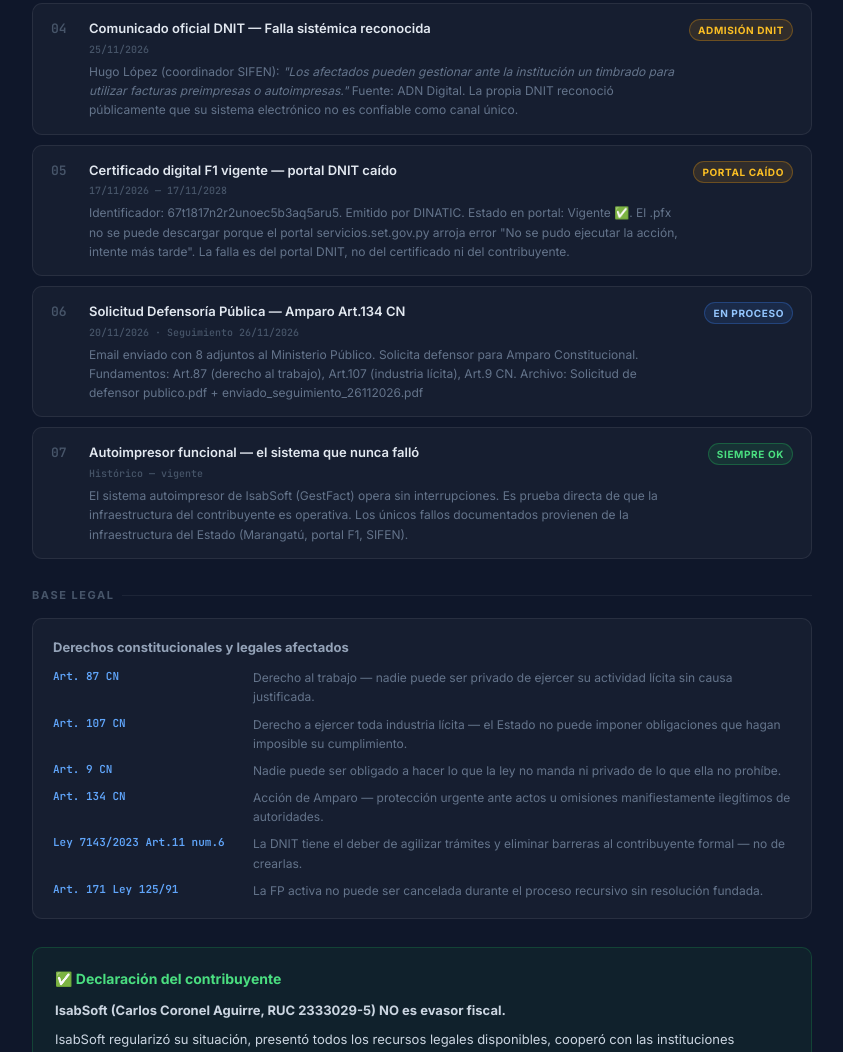
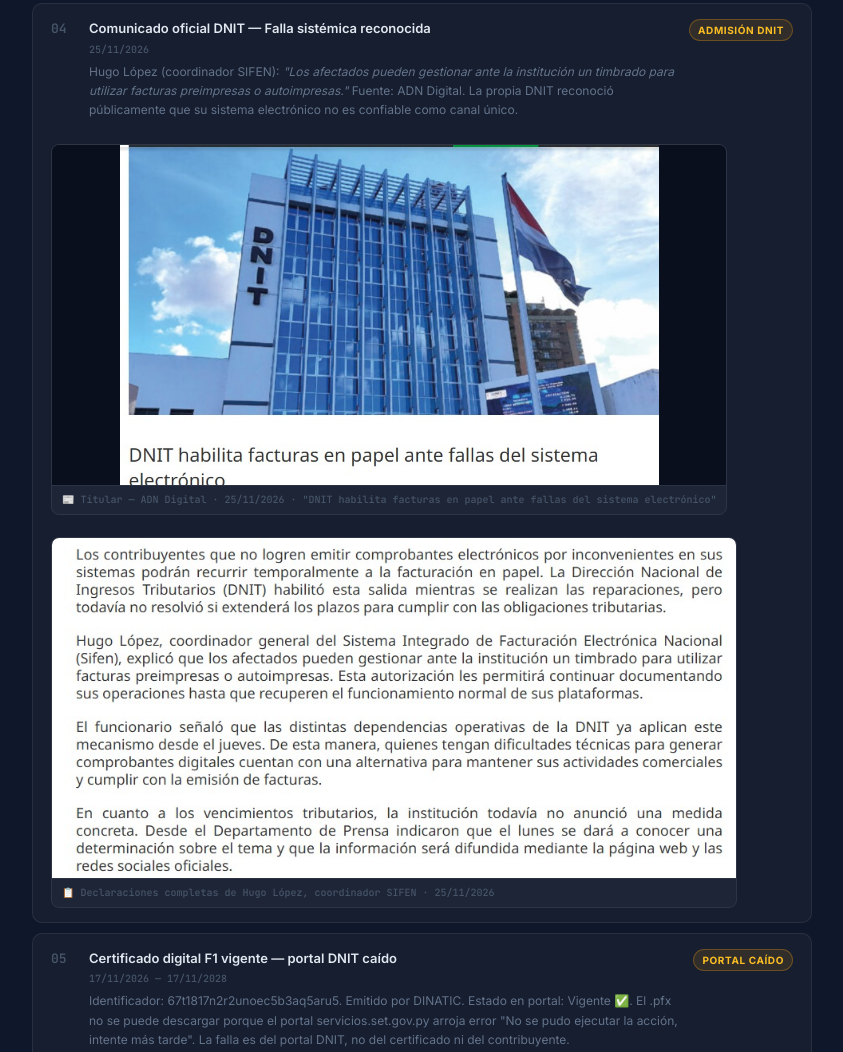
Before and after one commit to carcoragu/gestfact-demo, a plain HTML site: page evidencia-dnit.html in a window 1280 px wide. Shown: the part 2009-3061 px from the top of the page, without its empty margins (218-1061 px from the left). Drawn offline with Linux system fonts and the light colour scheme.

Commit message:
Agregar imágenes de evidencia DNIT a página pública

```diff
--- a/evidencia-dnit.html
+++ b/evidencia-dnit.html
@@ -206,6 +206,27 @@ a:hover { text-decoration: underline; }
   margin-bottom: 4px;
 }
 .ev-desc { font-size: 12px; color: #64748b; }
+.ev-img {
+  margin-top: 10px;
+  border-radius: 8px;
+  overflow: hidden;
+  border: 1px solid rgba(255,255,255,0.1);
+}
+.ev-img img {
+  width: 100%;
+  display: block;
+  max-height: 340px;
+  object-fit: contain;
+  background: #0a0f1e;
+}
+.ev-img-caption {
+  padding: 6px 10px;
+  font-family: 'JetBrains Mono', monospace;
+  font-size: 10px;
+  color: #475569;
+  background: rgba(255,255,255,0.03);
+  border-top: 1px solid rgba(255,255,255,0.06);
+}
 .ev-badge {
   font-size: 10px;
   font-weight: 700;
@@ -459,7 +480,8 @@ a:hover { text-decoration: underline; }
       <div class="ev-badge badge-blue">PRESENTADO</div>
     </div>
 
-    <div class="ev-card">
+    <div class="ev-card" style="flex-direction:column;">
+      <div style="display:flex; align-items:flex-start; gap:14px;">
         <div class="ev-num">04</div>
         <div class="ev-body">
           <div class="ev-title">Comunicado oficial DNIT — Falla sistémica reconocida</div>
@@ -468,8 +490,18 @@ a:hover { text-decoration: underline; }
         </div>
         <div class="ev-badge badge-warn">ADMISIÓN DNIT</div>
       </div>
+      <div class="ev-img">
+        <img src="ev-wa0021.jpg" alt="Titular ADN Digital — DNIT habilita facturas en papel ante fallas del sistema electrónico">
+        <div class="ev-img-caption">📰 Titular — ADN Digital · 25/11/2026 · "DNIT habilita facturas en papel ante fallas del sistema electrónico"</div>
+      </div>
+      <div class="ev-img" style="margin-top:8px;">
+        <img src="ev-wa0020.jpg" alt="Comunicado DNIT — Hugo López declaraciones completas">
+        <div class="ev-img-caption">📋 Declaraciones completas de Hugo López, coordinador SIFEN · 25/11/2026</div>
+      </div>
+    </div>
 
-    <div class="ev-card">
+    <div class="ev-card" style="flex-direction:column;">
+      <div style="display:flex; align-items:flex-start; gap:14px;">
         <div class="ev-num">05</div>
         <div class="ev-body">
           <div class="ev-title">Certificado digital F1 vigente — portal DNIT caído</div>
@@ -477,6 +509,11 @@ a:hover { text-decoration: underline; }
           <div class="ev-desc">Identificador: 67t1817n2r2unoec5b3aq5aru5. Emitido por DINATIC. Estado en portal: Vigente ✅. El .pfx no se puede descargar porque el portal servicios.set.gov.py arroja error "No se pudo ejecutar la acción, intente más tarde". La falla es del portal DNIT, no del certificado ni del contribuyente.</div>
         </div>
         <div class="ev-badge badge-warn">PORTAL CAÍDO</div>
+      </div>
+      <div class="ev-img" style="margin-top:10px;">
+        <img src="ev-wa0018.jpg" alt="Portal DNIT — Certificado F1 Vigente pero error al descargar">
+        <div class="ev-img-caption">🖥️ Portal DNIT servicios.set.gov.py · 25/11/2026 · Certificado "Vigente" — Error: "No se pudo ejecutar la acción, intente más tarde"</div>
+      </div>
     </div>
 
     <div class="ev-card">
```
Also changed, not shown: ev-wa0018.jpg (added), ev-wa0020.jpg (added), ev-wa0021.jpg (added). Lines whose indentation alone changed are shown as unchanged.
